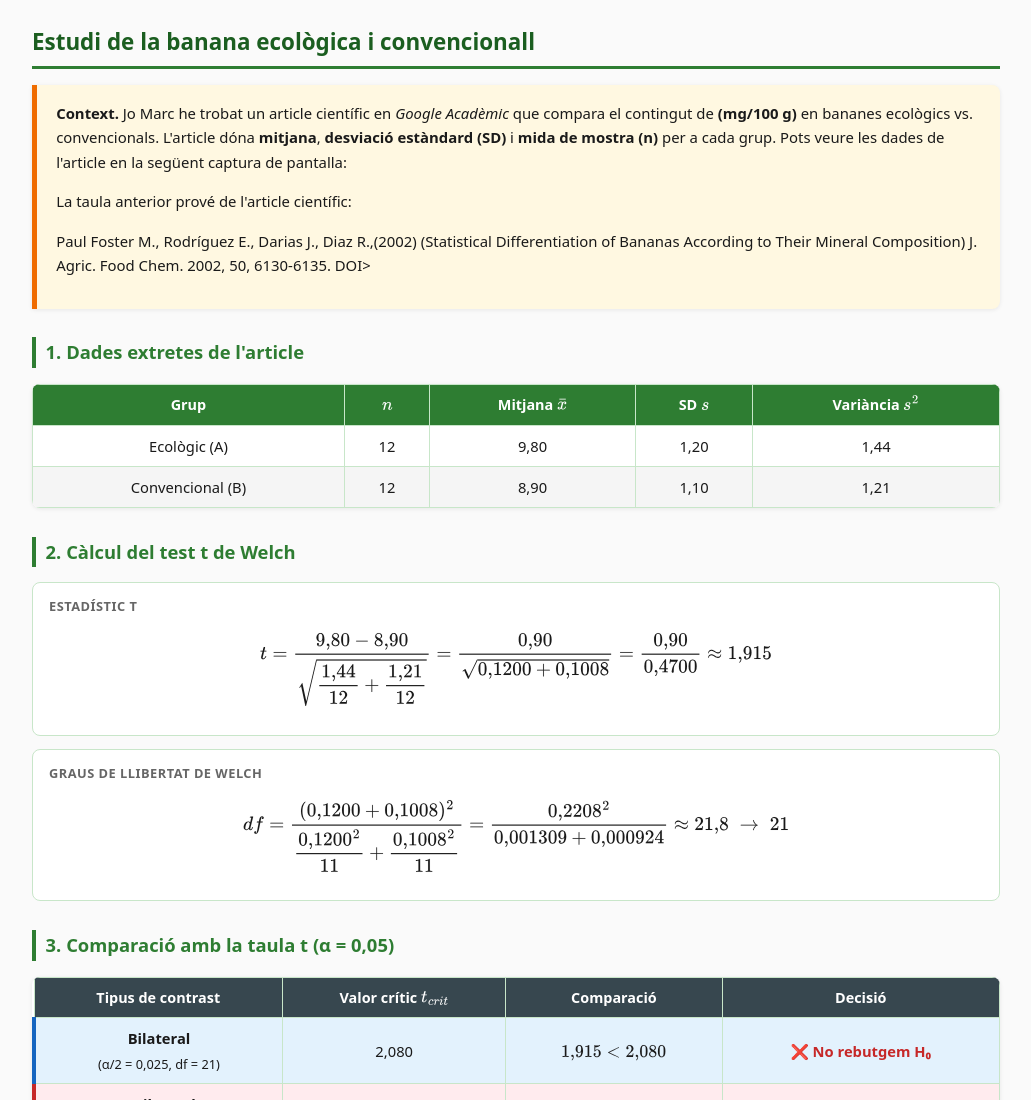
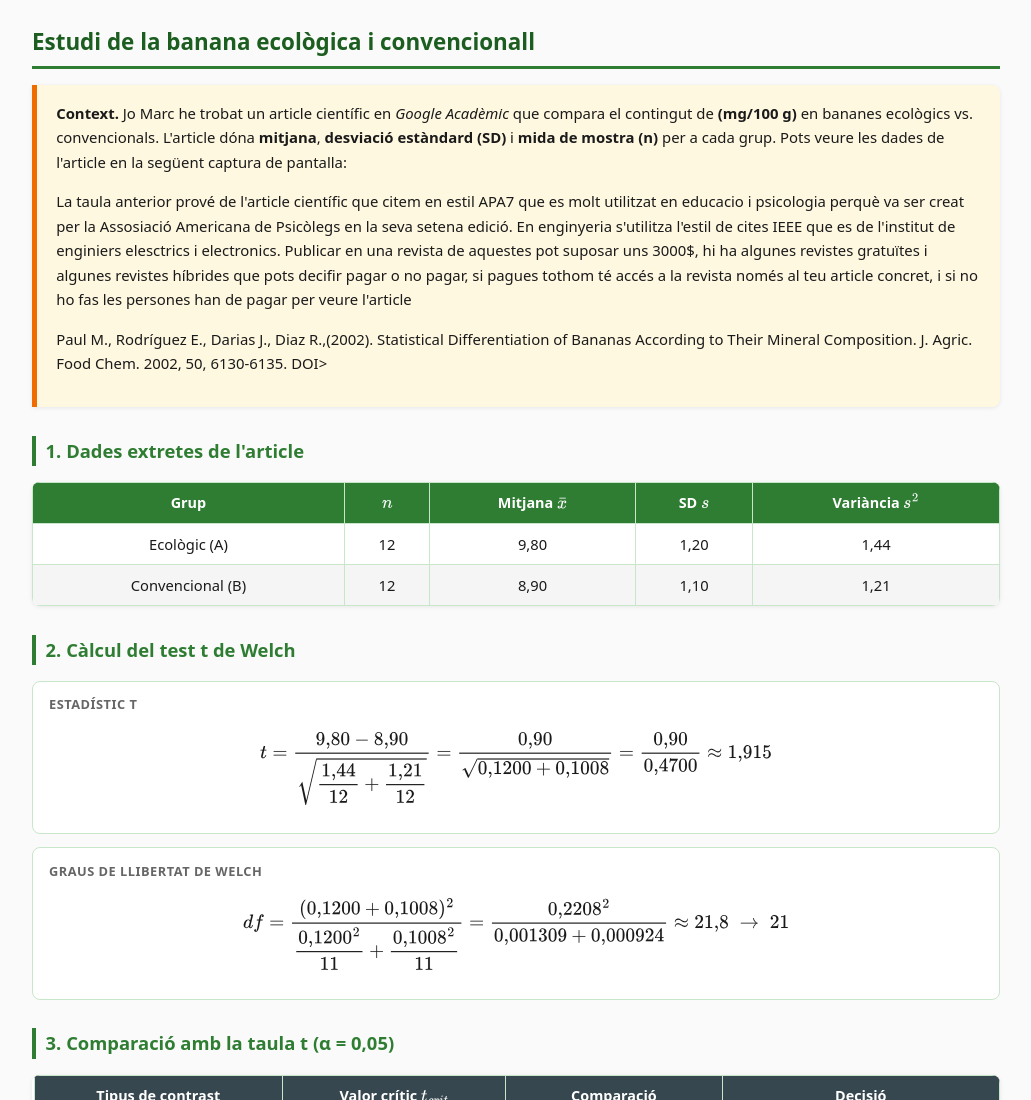
Before and after one commit to maguilerpompeu/maguilerpompeu.github.io, a plain HTML site: page t/index.html in a window 1280 px wide. Shown: the top 1100 px of the page, without its empty margins (124-1155 px from the left). Drawn offline with nearby package versions, Linux system fonts and the light colour scheme.

Commit message:
Revise scientific article citation and access details
Updated the citation style and added information about publication costs and access.

```diff
--- a/t/index.html
+++ b/t/index.html
@@ -167,9 +167,13 @@ window.MathJax = {
   <strong>mitjana</strong>, <strong>desviació estàndard (SD)</strong> i <strong>mida de mostra (n)</strong>
   per a cada grup. Pots veure les dades de l'article en la següent captura de pantalla:
   <ing src="taula2.png">
-  <p>La taula anterior prové de l'article científic:</p>
-  <p>Paul Foster M., Rodríguez E., Darias J., Diaz R.,(2002) (Statistical Differentiation of Bananas According to Their Mineral
-Composition)  J. Agric. Food Chem. 2002, 50, 6130-6135. <a https://doi.org/10.1021/jf0255578">DOI></p>
+  <p>La taula anterior prové de l'article científic que citem en estil APA7 que es molt utilitzat en educacio i psicologia
+  perquè va ser creat per la Assosiació Americana de Psicòlegs en la seva setena edició. En enginyeria s'utilitza l'estil
+  de cites IEEE que es de l'institut de enginiers elesctrics i electronics. Publicar en una revista de aquestes pot suposar
+  uns 3000$, hi ha algunes revistes gratuïtes i algunes revistes híbrides que pots decifir pagar o no pagar, si pagues tothom té
+  accés a la revista només al teu article concret, i si no ho fas les persones han de pagar per veure l'article</p>
+  <p>Paul  M., Rodríguez E., Darias J., Diaz R.,(2002). Statistical Differentiation of Bananas According to Their Mineral
+Composition. J. Agric. Food Chem. 2002, 50, 6130-6135. <a https://doi.org/10.1021/jf0255578">DOI></p>
 </div>
 
 <!-- ============================================================ -->
```
